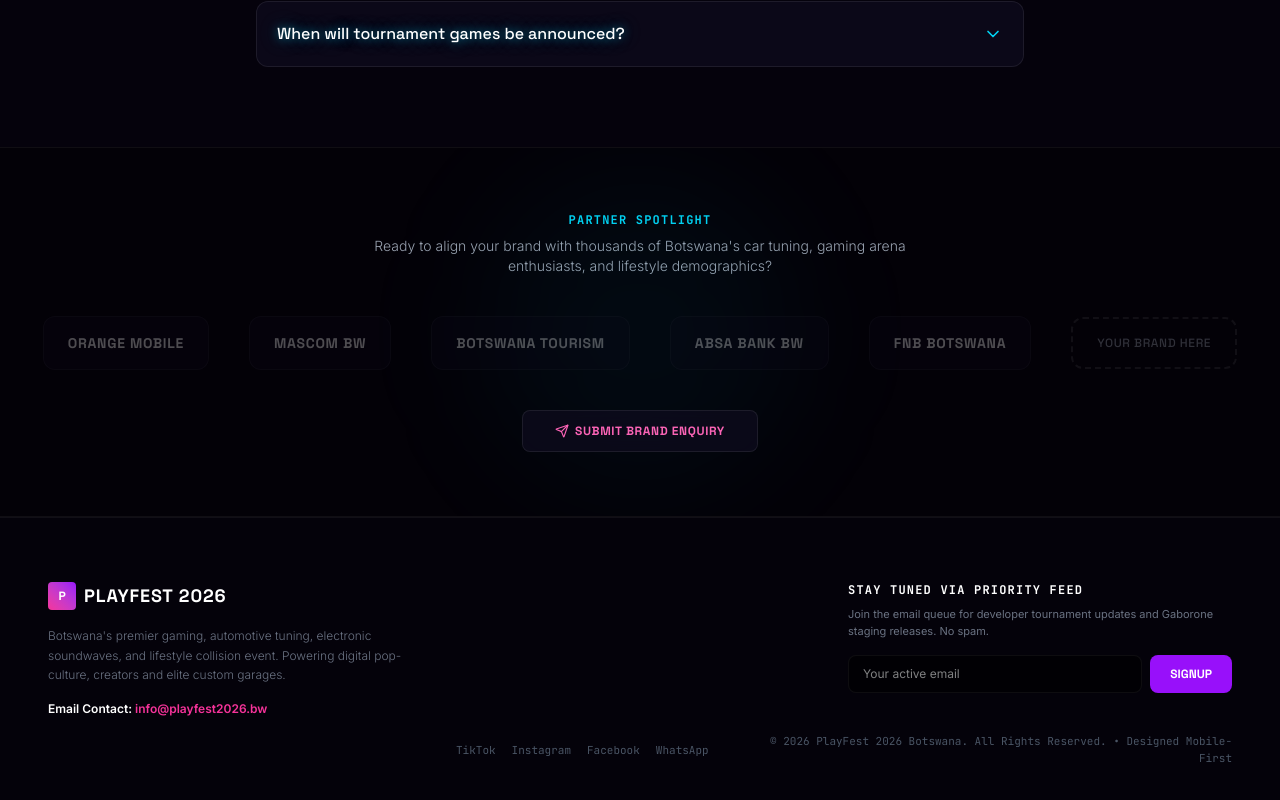
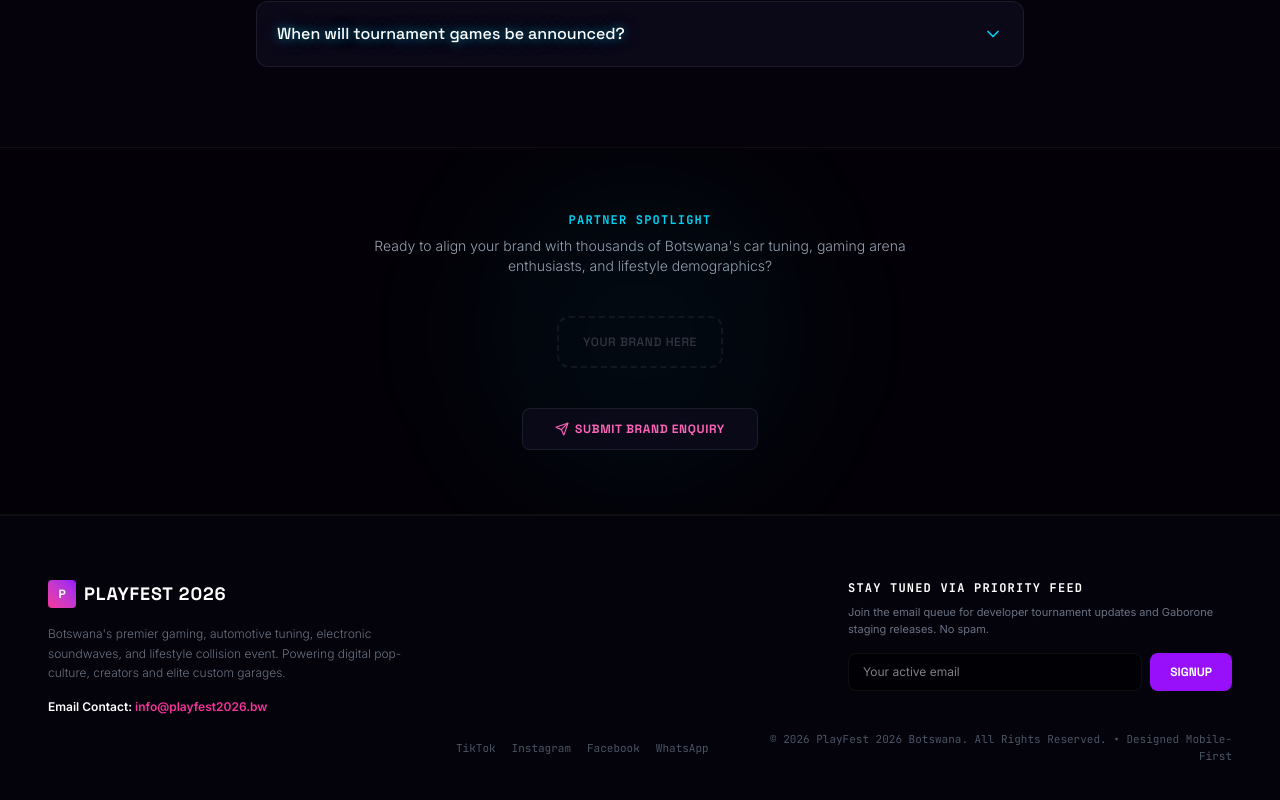
Before and after one commit to bruce1ean/PlayFest-BW, a React (Vite) app: page / in a window 1280 px wide. Shown: the part 6927-7727 px from the top of the page. Built offline with nearby package versions, Linux system fonts and the light colour scheme.

Commit message:
feat: update sponsor section and add IG link
Remove placeholder sponsor list and add the official Instagram link to the footer for better social engagement.

```diff
--- a/src/App.tsx
+++ b/src/App.tsx
@@ -270,14 +270,6 @@
                 </p>
 
                 <div className="flex flex-wrap items-center justify-center gap-6 sm:gap-10 opacity-30 select-none mb-10">
-                  {['Orange Mobile', 'Mascom BW', 'Botswana Tourism', 'Absa Bank BW', 'FNB Botswana'].map((brand, i) => (
-                    <div
-                      key={i}
-                      className="px-6 py-4 rounded-xl bg-glassmorphism border border-white/10 font-display font-extrabold text-sm uppercase tracking-wider text-white hover:text-pink-500 transition-colors"
-                    >
-                      {brand}
-                    </div>
-                  ))}
                   <div className="px-6 py-4 rounded-xl border-2 border-dashed border-white/20 font-display font-medium text-xs uppercase tracking-wider text-gray-400">
                     YOUR BRAND HERE
                   </div>
@@ -342,7 +334,14 @@
                     <div className="flex flex-col sm:flex-row gap-4 sm:gap-8 text-[11px] text-gray-600 pt-6 font-mono md:text-right w-full justify-between items-center md:justify-end">
                       <div className="flex gap-4">
                         <a href="#" className="hover:text-pink-500/85">TikTok</a>
-                        <a href="#" className="hover:text-pink-500/85">Instagram</a>
+                        <a
+                          href="https://www.instagram.com/playfestbw?igsh=MTVtc2QxODV2d3FlNQ%3D%3D&utm_source=qr"
+                          target="_blank"
+                          rel="noopener noreferrer"
+                          className="hover:text-pink-500/85"
+                        >
+                          Instagram
+                        </a>
                         <a href="#" className="hover:text-pink-500/85">Facebook</a>
                         <a href="#" className="hover:text-pink-500/85">WhatsApp</a>
                       </div>
```
